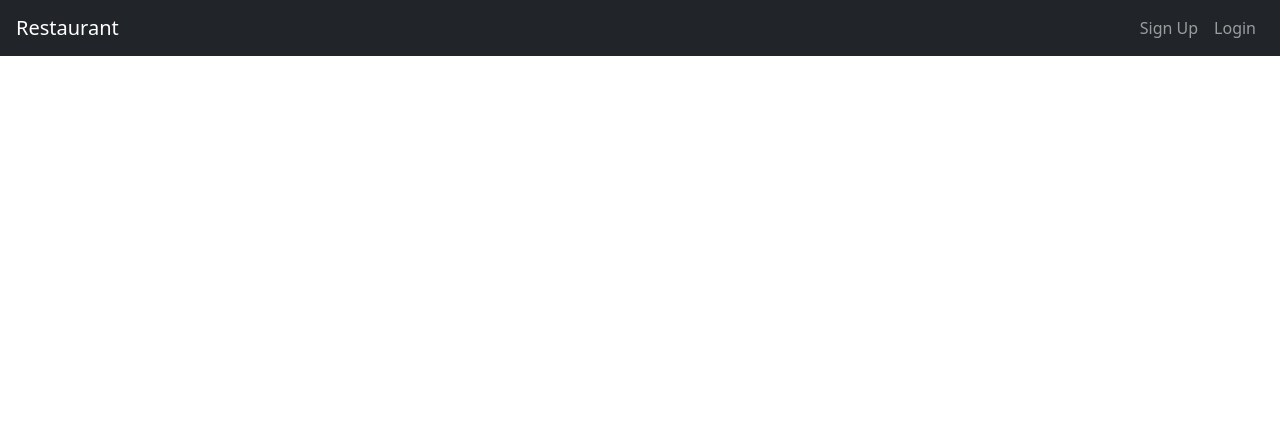
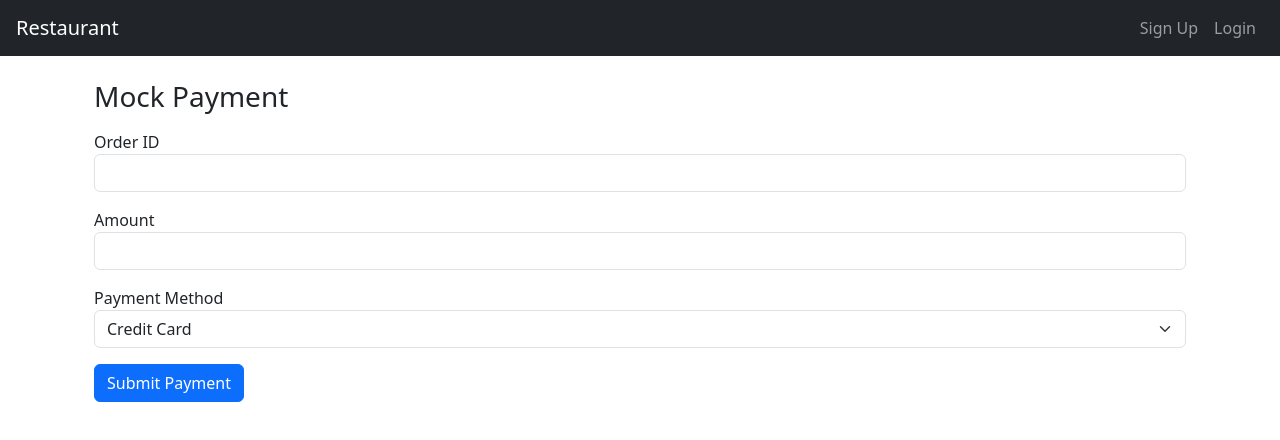
Before and after one commit to MatthewA15/DB-Web-App, a React (Create React App) app in the folder frontend/: page /payment in a window 1280 px wide. Shown: the top 440 px of the page. Built offline with nearby package versions, Linux system fonts and the light colour scheme.

Commit message:
Added Mock Payment

```diff
--- a/frontend/src/App.js
+++ b/frontend/src/App.js
@@ -7,6 +7,7 @@ import Navbar from './components/Navbar';
 import Menu from './components./Menu';
 import StaffOrders from './components/StaffOrders';
 import Feedback from './components/Feedback';
+import Payment from './components/Payment';
 function App() {
   return (
     <Router>
@@ -18,6 +19,7 @@ function App() {
           <Route path="/orders" element={<Orders />} />
           <Route path="/menu" element={<Menu />} />
           <Route path="/staff-orders" element={<StaffOrders />} />
+          <Route path="/payment" element={<Payment />} />
           <Route path="/feedback" element={<Feedback />} />
         </Routes>
       </div>
--- a/frontend/src/components/Navbar.js
+++ b/frontend/src/components/Navbar.js
@@ -79,6 +79,9 @@ const Navbar = () => {
                 <a className="nav-link" href="/menu">Menu</a>
               </li>
               <li className="nav-item">
+                <a className="nav-link" href="/payment">💳 Payment</a>
+              </li>
+              <li className="nav-item">
                 <a className="nav-link" href="/feedback">Feedback</a>
               </li>
             </>
--- /dev/null
+++ b/frontend/src/components/Payment.js
@@ -0,0 +1,59 @@
+import React, { useState } from 'react';
+import axios from 'axios';
+
+const Payment = () => {
+  const [orderID, setOrderID] = useState('');
+  const [amount, setAmount] = useState('');
+  const [method, setMethod] = useState('Credit Card');
+  const [success, setSuccess] = useState(false);
+
+  const handleSubmit = async (e) => {
+    e.preventDefault();
+    const token = localStorage.getItem('token');
+    try {
+      await axios.post('https://abhinavsiva.pythonanywhere.com/api/payments', {
+        order_id: orderID,
+        amount,
+        method
+      }, {
+        headers: { Authorization: `Bearer ${token}` }
+      });
+      setSuccess(true);
+    } catch (err) {
+      alert('❌ Payment failed.');
+      console.error(err);
+    }
+  };
+
+  return (
+    <div className="container">
+      <h3 className="mb-3">Mock Payment</h3>
+      {success ? (
+        <div className="alert alert-success">✅ Payment completed successfully!</div>
+      ) : (
+        <form onSubmit={handleSubmit}>
+          <div className="mb-3">
+            <label>Order ID</label>
+            <input type="number" className="form-control" value={orderID} onChange={(e) => setOrderID(e.target.value)} required />
+          </div>
+          <div className="mb-3">
+            <label>Amount</label>
+            <input type="number" step="0.01" className="form-control" value={amount} onChange={(e) => setAmount(e.target.value)} required />
+          </div>
+          <div className="mb-3">
+            <label>Payment Method</label>
+            <select className="form-select" value={method} onChange={(e) => setMethod(e.target.value)}>
+              <option>Credit Card</option>
+              <option>Debit Card</option>
+              <option>Cash</option>
+              <option>Other</option>
+            </select>
+          </div>
+          <button className="btn btn-primary" type="submit">Submit Payment</button>
+        </form>
+      )}
+    </div>
+  );
+};
+
+export default Payment;
```
Also changed, not shown: 1 other file (tests, documents, lock files or other folders).
